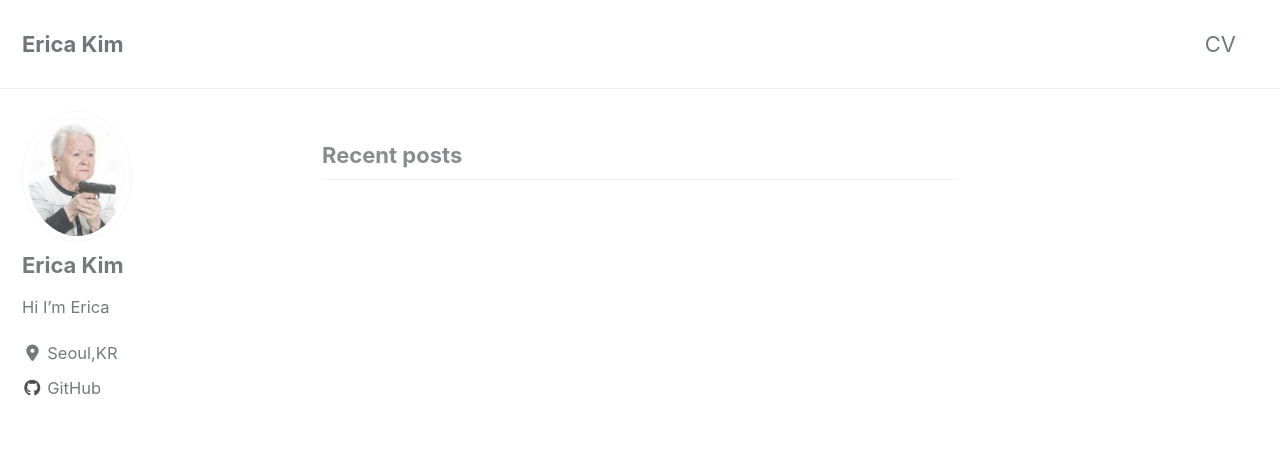
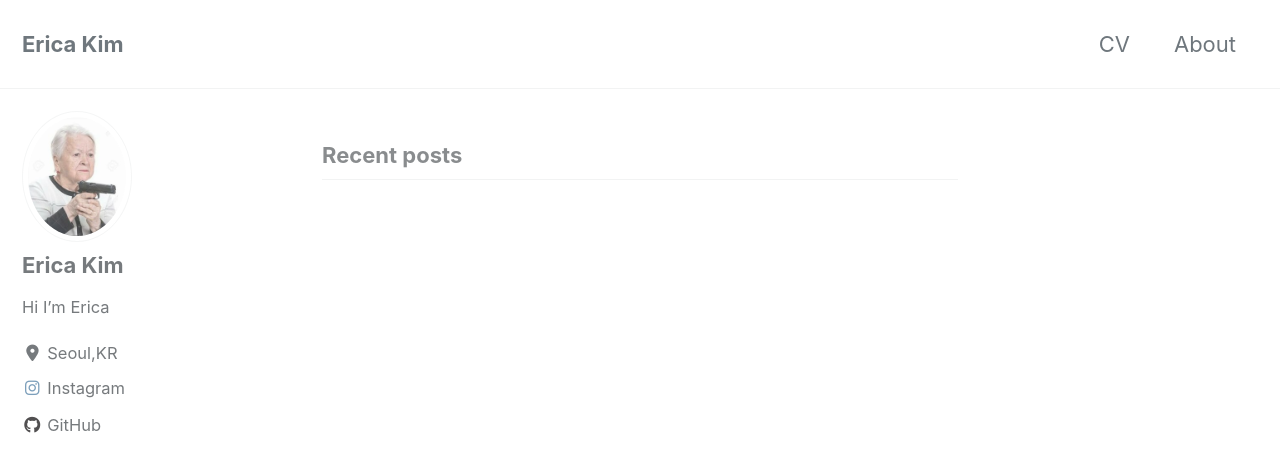
Before and after one commit to kimerica00/kimerica00.github.io, a Jekyll site: the page built from index.html, in a window 1280 px wide and 900 px high. Shown: the top 472 px of the window. Built offline with Jekyll 4.4.1, drawn with Linux system fonts in a browser that asks for light colours; cached includes are drawn as plain includes; nearby versions of some CDN libraries; the list of posts is cut into pages by our own code.

Commit message:
new github

```diff
--- a/_config.yml
+++ b/_config.yml
@@ -113,6 +113,7 @@ author:
   location         : "Seoul,KR"
   email            :
   github           : "kimerica00"
+  instagram        : "ericakimchi"
   links:
     - label: "Email"
       icon: "fas fa-fw fa-envelope-square"
--- a/_data/navigation.yml
+++ b/_data/navigation.yml
@@ -2,6 +2,8 @@
 main:
   - title: "CV"
     url: /cv/
+  - title: "About"
+    url: /about/
   # - title: "About"
   #   url: https://mmistakes.github.io/minimal-mistakes/about/
   # - title: "Sample Posts"
```
Also changed, not shown: _pages/about.md (added), 1 other file.
